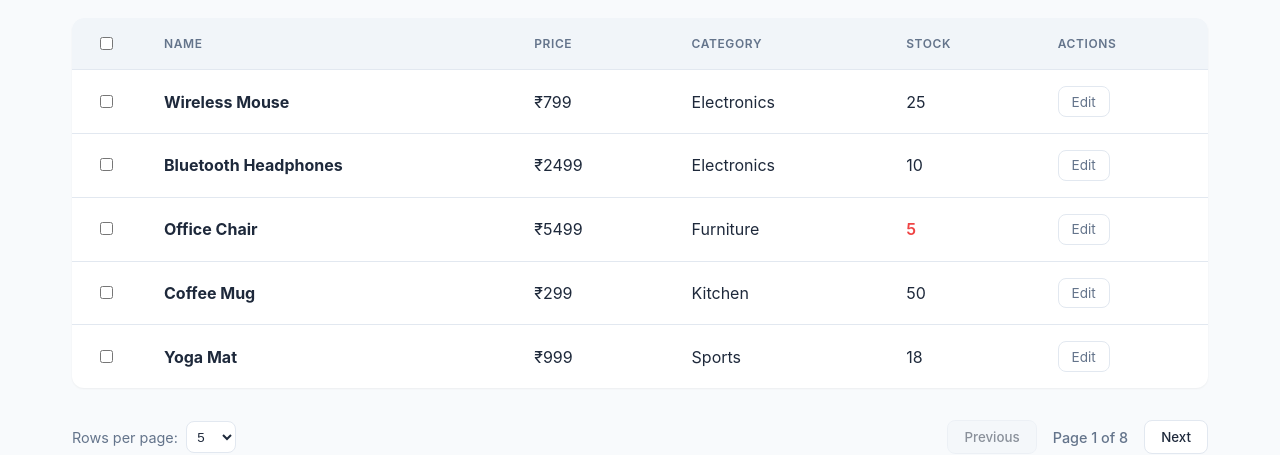
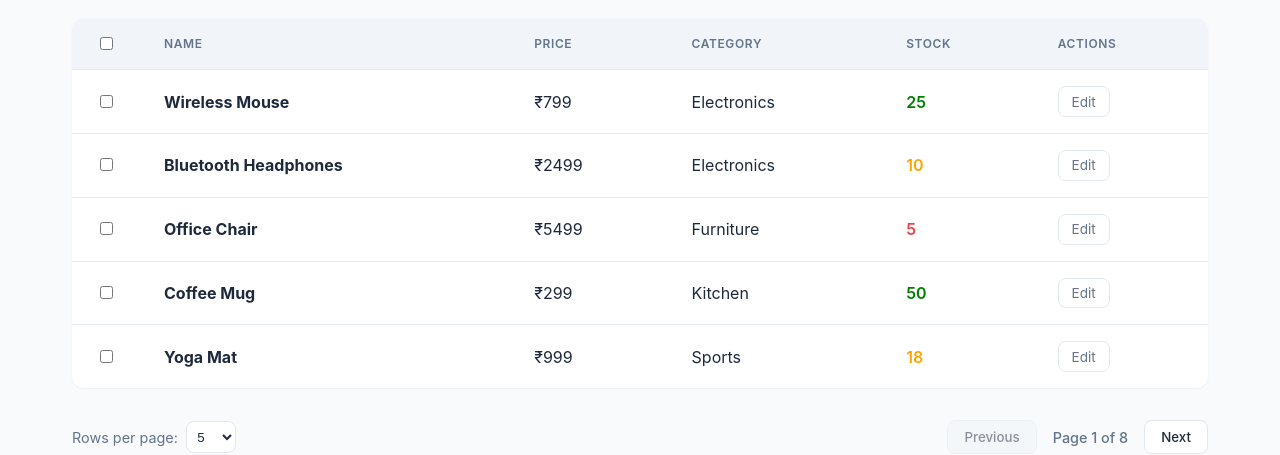
Before and after one commit to Bhim-Mridha62/gamyan-product-list, a React (Create React App) app: page / in a window 1280 px wide. Shown: the part 160-615 px from the top of the page. Built offline with nearby package versions, Linux system fonts and the light colour scheme.

Commit message:
feat: Implement product listing component with grid and table views, including product selection and edit actions.

```diff
--- a/src/components/ProductCard.js
+++ b/src/components/ProductCard.js
@@ -18,7 +18,14 @@ const ProductCard = ({ product, onEdit, selected, onSelect }) => {
             <p className="product-description">{product.description}</p>
             <div className="product-details">
                 <span className="product-price">₹{product.price}</span>
-                <span className={`product-stock ${product.stock < 10 ? 'low-stock' : ''}`}>
+                <span
+                    className={`product-stock ${product.stock < 10
+                            ? 'stock-low'
+                            : product.stock <= 20
+                                ? 'stock-medium'
+                                : 'stock-high'
+                        }`}
+                >
                     Stock: {product.stock}
                 </span>
             </div>
--- a/src/components/ProductList.css
+++ b/src/components/ProductList.css
@@ -60,8 +60,18 @@
   margin-top: 0.25rem;
 }
 
-.low-stock {
-  color: var(--danger-color);
+.stock-low {
+  color: var(--danger-color); /* red */
+  font-weight: 600;
+}
+
+.stock-medium {
+  color: orange; /* 10–20 */
+  font-weight: 600;
+}
+
+.stock-high {
+  color: green; /* above 20 */
   font-weight: 600;
 }
 
@@ -107,8 +117,8 @@
 
 .card-checkbox {
   position: absolute;
-  top: 1rem;
-  right: 1rem;
+  top: 0.5rem;
+  right: 0.5rem;
   z-index: 10;
 }
 
@@ -120,3 +130,14 @@
 .product-card {
   position: relative;
 }
+.no-products {
+  padding: 40px;
+  text-align: center;
+  color: #666;
+}
+
+.no-products-icon {
+  font-size: 40px;
+  display: block;
+  margin-bottom: 10px;
+}
--- a/src/components/ProductList.js
+++ b/src/components/ProductList.js
@@ -5,7 +5,10 @@ import './ProductList.css';
 
 const ProductList = ({ products, viewMode, onEdit, selectedProductIds, onSelectProduct, onSelectAll, allSelected }) => {
     if (products.length === 0) {
-        return <div className="no-products">No products found.</div>;
+        return <div className="no-products">
+            <span className="no-products-icon">📦</span>
+            <p>No products found.</p>
+        </div>
     }
 
     return (
--- a/src/components/ProductRow.js
+++ b/src/components/ProductRow.js
@@ -18,7 +18,17 @@ const ProductRow = ({ product, onEdit, selected, onSelect }) => {
             </td>
             <td>₹{product.price}</td>
             <td>{product.category}</td>
-            <td className={product.stock < 10 ? 'low-stock' : ''}>{product.stock}</td>
+            <td
+                className={
+                    product.stock < 10
+                        ? 'stock-low'
+                        : product.stock <= 20
+                            ? 'stock-medium'
+                            : 'stock-high'
+                }
+            >
+                {product.stock}
+            </td>
             <td>
                 <button className="edit-btn-small" onClick={() => onEdit(product)}>Edit</button>
             </td>
```
